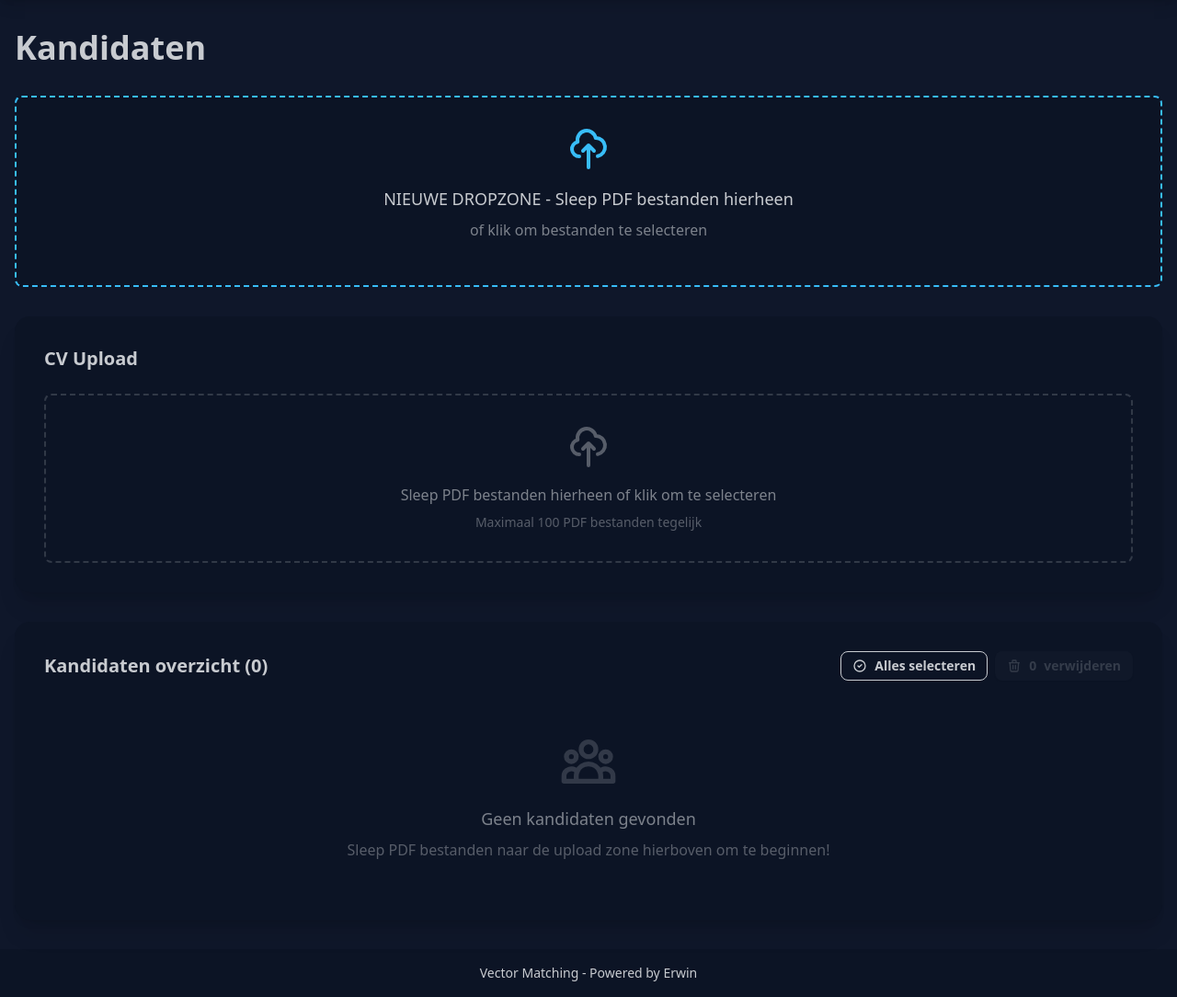
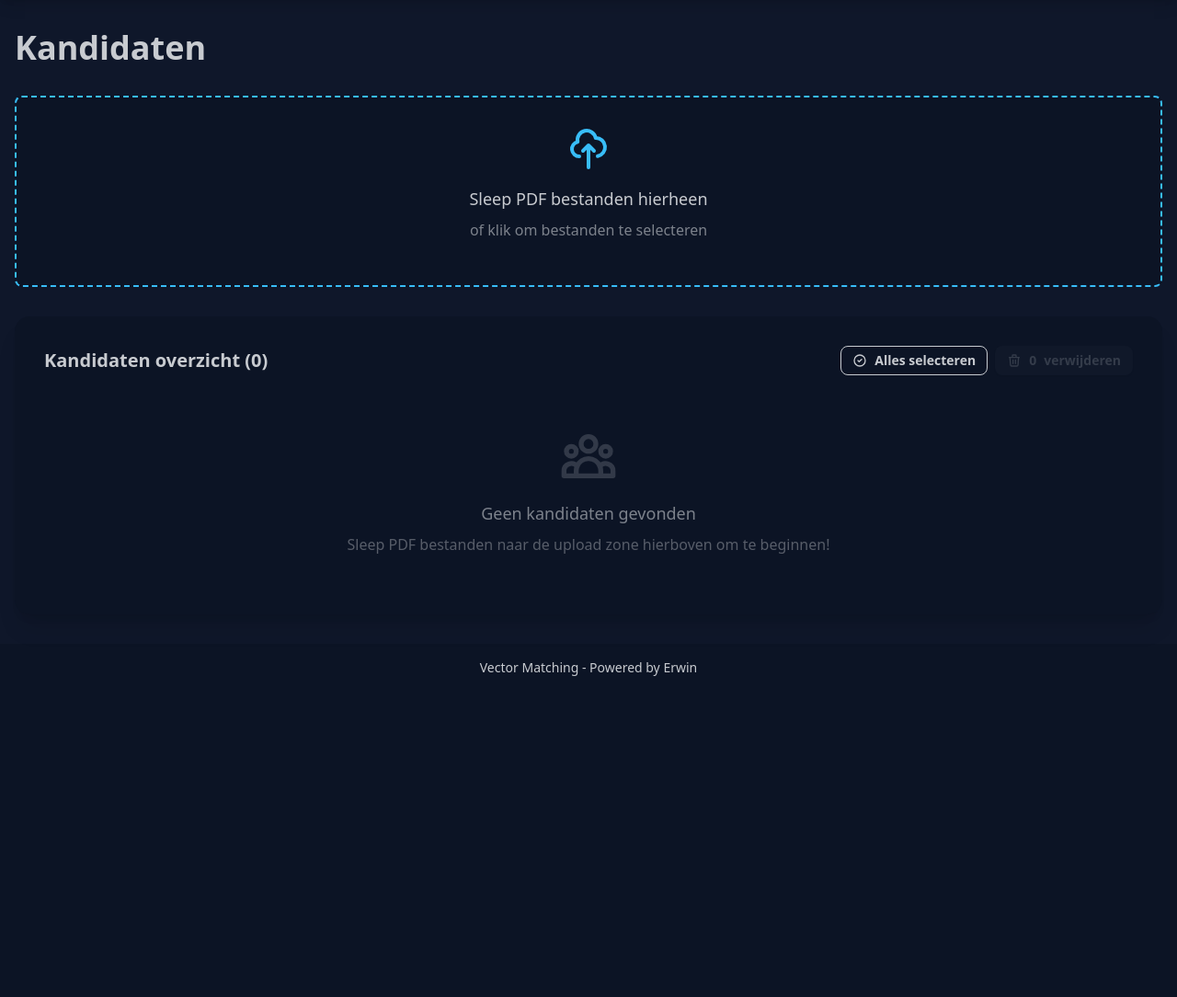
Before and after one commit to sovixlab/Vector-Matching, a Django app: page /kandidaten/ in a window 1280 px wide. Shown: the part 64-1148 px from the top of the page at 92% size. After the commit the page ends 799 px from the top, so only its background shows below. Run offline with Django 4.2, Linux system fonts and the light colour scheme; the visitor is signed in with stand-in values (Sample User, id 1); data that the repository does not hold is empty; style sheets or scripts are compiled from the project's sources; parts of the project's set-up code (start-up, migrations or seed data) failed here and were passed over.

Commit message:
Remove oude dropzone en clean up JavaScript code

```diff
--- a/templates/kandidaten.html
+++ b/templates/kandidaten.html
@@ -16,7 +16,7 @@
                 <svg class="w-12 h-12 text-primary mb-4" fill="none" stroke="currentColor" viewBox="0 0 24 24">
                     <path stroke-linecap="round" stroke-linejoin="round" stroke-width="2" d="M7 16a4 4 0 01-.88-7.903A5 5 0 1115.9 6L16 6a5 5 0 011 9.9M15 13l-3-3m0 0l-3 3m3-3v12"></path>
                 </svg>
-                <h3 class="text-lg font-medium text-base-content mb-2">NIEUWE DROPZONE - Sleep PDF bestanden hierheen</h3>
+                <h3 class="text-lg font-medium text-base-content mb-2">Sleep PDF bestanden hierheen</h3>
                 <p class="text-base-content/60 mb-4">of klik om bestanden te selecteren</p>
                 <input type="file" id="new-upload-files" multiple accept=".pdf" class="hidden">
             </div>
@@ -34,29 +34,6 @@
         </div>
     {% endif %}
 
-    <!-- Upload Dropzone -->
-    <div class="card bg-base-200 shadow-xl mb-8">
-        <div class="card-body">
-            <h2 class="card-title text-base-content mb-4">CV Upload</h2>
-
-            <!-- Dropzone -->
-            <div id="dropzone" class="border-2 border-dashed border-base-content/20 rounded-lg p-8 text-center hover:border-primary transition-colors cursor-pointer">
-                <div class="flex flex-col items-center">
-                    <svg class="w-12 h-12 text-base-content/40 mb-4" fill="none" stroke="currentColor" viewBox="0 0 24 24">
-                        <path stroke-linecap="round" stroke-linejoin="round" stroke-width="2" d="M7 16a4 4 0 01-.88-7.903A5 5 0 1115.9 6L16 6a5 5 0 011 9.9M15 13l-3-3m0 0l-3 3m3-3v12"></path>
-                    </svg>
-                    <p class="text-base-content/60 mb-2">
-                        Sleep PDF bestanden hierheen of klik om te selecteren
-                    </p>
-                    <p class="text-sm text-base-content/40">
-                        Maximaal 100 PDF bestanden tegelijk
-                    </p>
-                </div>
-            </div>
-
-
-        </div>
-    </div>
 
     <!-- Kandidaten Tabel -->
     <div class="card bg-base-200 shadow-xl">
@@ -221,56 +198,6 @@ document.addEventListener('DOMContentLoaded', function() {
         });
     }
 
-    // OUDE DROPZONE
-    const dropzone = document.getElementById('dropzone');
-    const uploadForm = document.getElementById('upload-form');
-    const uploadFiles = document.getElementById('upload-files');
-    const uploadProgress = document.getElementById('upload-progress');
-
-    console.log('Elementen gevonden:', {
-        dropzone: !!dropzone,
-        uploadForm: !!uploadForm,
-        uploadFiles: !!uploadFiles,
-        uploadProgress: !!uploadProgress
-    });
-
-    // Click to select files
-    if (dropzone && uploadFiles) {
-        dropzone.addEventListener('click', () => {
-            console.log('Dropzone geklikt');
-            uploadFiles.click();
-        });
-
-        // File input change
-        uploadFiles.addEventListener('change', handleFiles);
-
-        // Drag and drop
-        dropzone.addEventListener('dragover', (e) => {
-            e.preventDefault();
-            dropzone.classList.add('border-primary', 'bg-primary/5');
-        });
-
-        dropzone.addEventListener('dragleave', (e) => {
-            e.preventDefault();
-            dropzone.classList.remove('border-primary', 'bg-primary/5');
-        });
-
-        dropzone.addEventListener('drop', (e) => {
-            e.preventDefault();
-            dropzone.classList.remove('border-primary', 'bg-primary/5');
-
-            const files = e.dataTransfer.files;
-            console.log('Bestanden gedropt:', files.length);
-            handleFileList(files);
-        });
-    } else {
-        console.error('Dropzone of uploadFiles element niet gevonden!');
-    }
-
-    function handleFiles(e) {
-        const files = e.target.files;
-        handleFileList(files);
-    }
 
     // NIEUWE DROPZONE - EENVOUDIGE UPLOAD FUNCTIE
     function handleNewFiles(files) {
@@ -394,40 +321,6 @@ document.addEventListener('DOMContentLoaded', function() {
         }
     }
 
-    function handleFileList(files) {
-        console.log('handleFileList aangeroepen met', files.length, 'bestanden');
-
-        // Validatie
-        if (files.length === 0) {
-            console.log('Geen bestanden geselecteerd');
-            return;
-        }
-
-        if (files.length > 100) {
-            alert('Maximaal 100 bestanden tegelijk toegestaan.');
-            return;
-        }
-
-        // Controleer bestandstypen
-        const invalidFiles = [];
-        for (let i = 0; i < files.length; i++) {
-            const file = files[i];
-            if (!file.name.toLowerCase().endsWith('.pdf')) {
-                invalidFiles.push(file.name);
-            }
-        }
-
-        if (invalidFiles.length > 0) {
-            alert(`Alleen PDF bestanden zijn toegestaan. Ongeldige bestanden: ${invalidFiles.join(', ')}`);
-            return;
-        }
-
-        console.log('Bestanden gevalideerd, start upload');
-
-        // Zet de files in de input en submit
-        uploadFiles.files = files;
-        uploadForm.submit();
-    }
 
 });
 </script>
```
